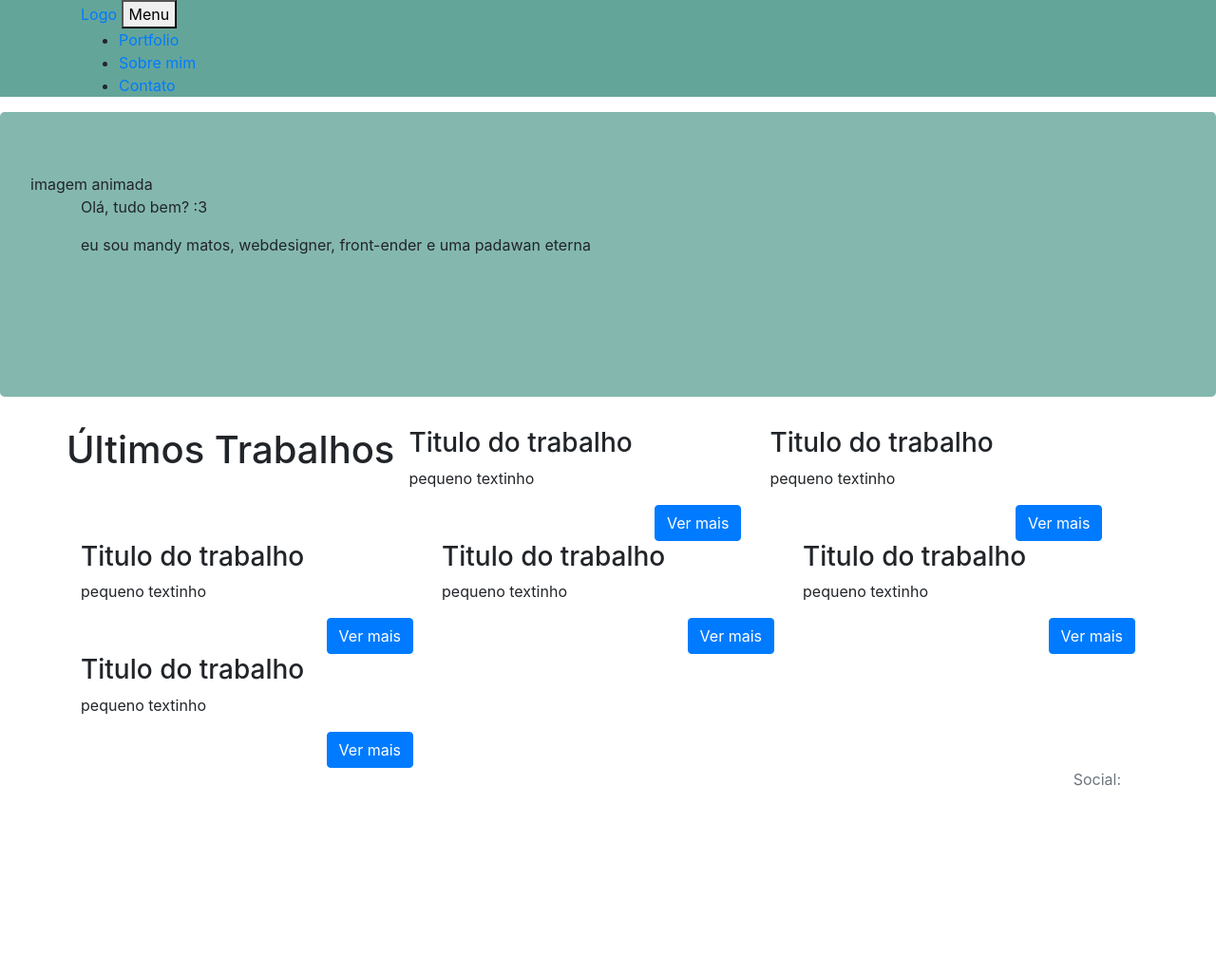
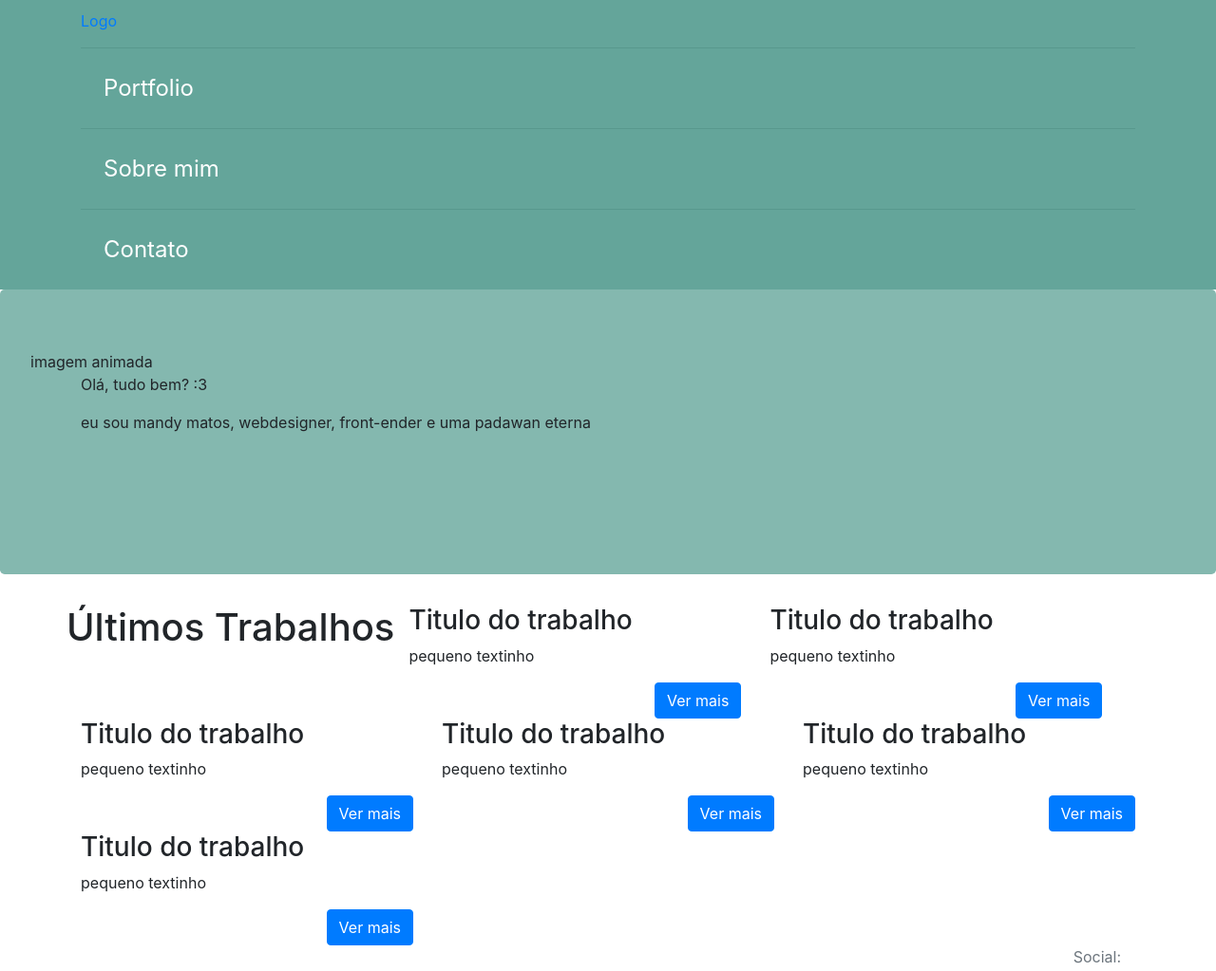
Before and after one commit to allonsmandy/simple-page, a website: page src/index.html in a window 1280 px wide. Shown: the whole page at 95% size. Before the commit the page ends 985 px from the top, so only its background shows below. Drawn offline with Linux system fonts and the light colour scheme.

Commit message:
header-nav

```diff
--- a/src/index.html
+++ b/src/index.html
@@ -16,7 +16,7 @@
             <button class="header-nav__hamburgger" type="button">
                 <div class="header-nav__hamburggerParties">Menu</div>
             </button>
-            <ul class="header-nav__menu--opened">
+            <ul class="header-nav__menu">
                 <li><a href="#">Portfolio</a></li>
                 <li><a href="#">Sobre mim</a></li>
                 <li><a href="#">Contato</a></li>
--- a/src/sass/_partials/_header-nav.scss
+++ b/src/sass/_partials/_header-nav.scss
@@ -1,3 +1,34 @@
 .header-nav {
     background-color: $main-color;
+
+    &__logo {
+        display: inline-block;
+        max-width: 350px;
+        height: 50px;
+        position: relative;
+        top: 10px;
+    }
+
+    &__hamburgger {
+        display: none;
+    }
+
+    &__menu {
+        list-style: none;
+        margin: 0;
+        padding: 0;
+
+        a {
+            color: white;
+            display: block;
+            font-size: 1.5em;
+            border-top: 1px solid darken($main-color, 5%);
+            padding: 1em;
+
+            &:hover {
+                background: darken($main-color, 3%);
+                text-decoration: none;
+            }
+        }
+    }
 }
```
Also changed, not shown: dist/main.css, src/css/main.css.
